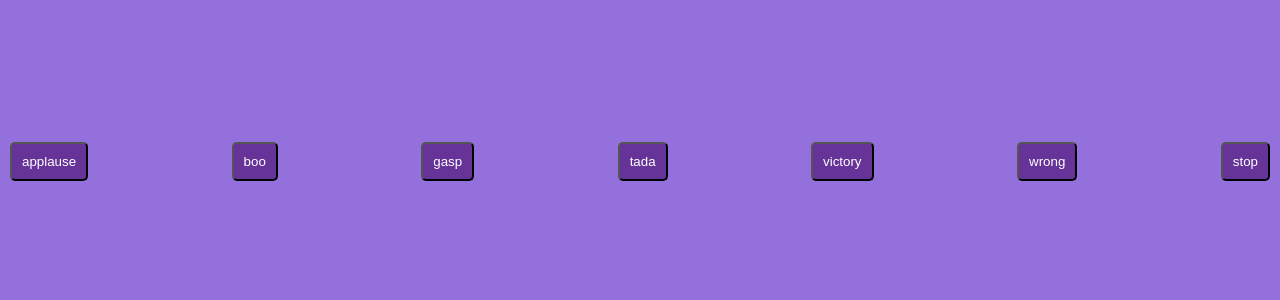
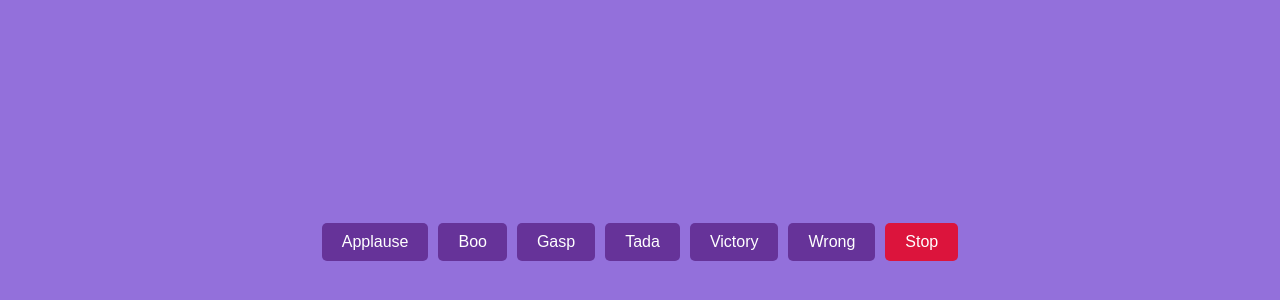
Before and after one commit to acciojob/Soundbar-KartikeyJoshi916, a website: page main.html in a window 1280 px wide. Shown: the part 168-468 px from the top of the page. Drawn offline with Linux system fonts and the light colour scheme.

Commit message:
created a submission

```diff
--- a/main.html
+++ b/main.html
@@ -1,23 +1,21 @@
 <!DOCTYPE html>
-
-<html>
-
+<html lang="en">
 <head>
-	<link rel="stylesheet" href="styles.css">
+    <meta charset="UTF-8">
+    <meta name="viewport" content="width=device-width, initial-scale=1.0">
+    <title>Sound Player</title>
+    <link rel="stylesheet" href="styles.css">
 </head>
-
 <body>
-	<!-- the entire body must be written by student -->
-	<button class="btn">applause</button>
-	<button class="btn">boo</button>
-	<button class="btn">gasp</button>
-	<button class="btn">tada</button>
-	<button class="btn">victory</button>
-	<button class="btn">wrong</button>
-	<button class="stop">stop</button>
-    <script type="text/javascript" src="./script.js">
-</script>
-
+    <div id="buttons">
+        <button class="btn" data-sound="applause">Applause</button>
+        <button class="btn" data-sound="boo">Boo</button>
+        <button class="btn" data-sound="gasp">Gasp</button>
+        <button class="btn" data-sound="tada">Tada</button>
+        <button class="btn" data-sound="victory">Victory</button>
+        <button class="btn" data-sound="wrong">Wrong</button>
+        <button class="stop">Stop</button>
+    </div>
+    <script src="script.js"></script>
 </body>
-
 </html>
--- a/script.js
+++ b/script.js
@@ -1 +1,23 @@
 //your JS code here. If required.
+const buttons = document.querySelectorAll('.btn');
+const stopButton = document.querySelector('.stop');
+const sounds = {};
+
+buttons.forEach(button => {
+    const soundName = button.getAttribute('data-sound');
+    sounds[soundName] = new Audio(`sounds/${soundName}.mp3`);
+
+    button.addEventListener('click', () => {
+        stopAllSounds();
+        sounds[soundName].play();
+    });
+});
+
+stopButton.addEventListener('click', stopAllSounds);
+
+function stopAllSounds() {
+    Object.values(sounds).forEach(sound => {
+        sound.pause();
+        sound.currentTime = 0;
+    });
+}
--- a/styles.css
+++ b/styles.css
@@ -1,16 +1,39 @@
-/*  your css code here. If applicable */
-body{
-	margin:0;
-	padding:10px;
-	background-color:mediumpurple;
-	display:flex;
-	justify-content:space-between;
-	align-items:center;
-	margin-top:300px;
+body {
+    margin: 0;
+    padding: 10px;
+    background-color: mediumpurple;
+    display: flex;
+    justify-content: center;
+    align-items: center;
+    height: 100vh;
+    flex-direction: column;
 }
-button{
-	background-color:rebeccapurple;
-	color:white;
-	padding:10px;
-	border-radius:5px;
+
+#buttons {
+    display: flex;
+    gap: 10px;
+    flex-wrap: wrap;
+    justify-content: center;
 }
+
+button {
+    background-color: rebeccapurple;
+    color: white;
+    padding: 10px 20px;
+    border: none;
+    border-radius: 5px;
+    font-size: 16px;
+    cursor: pointer;
+}
+
+button:hover {
+    background-color: indigo;
+}
+
+.stop {
+    background-color: crimson;
+}
+
+.stop:hover {
+    background-color: darkred;
+}
```
